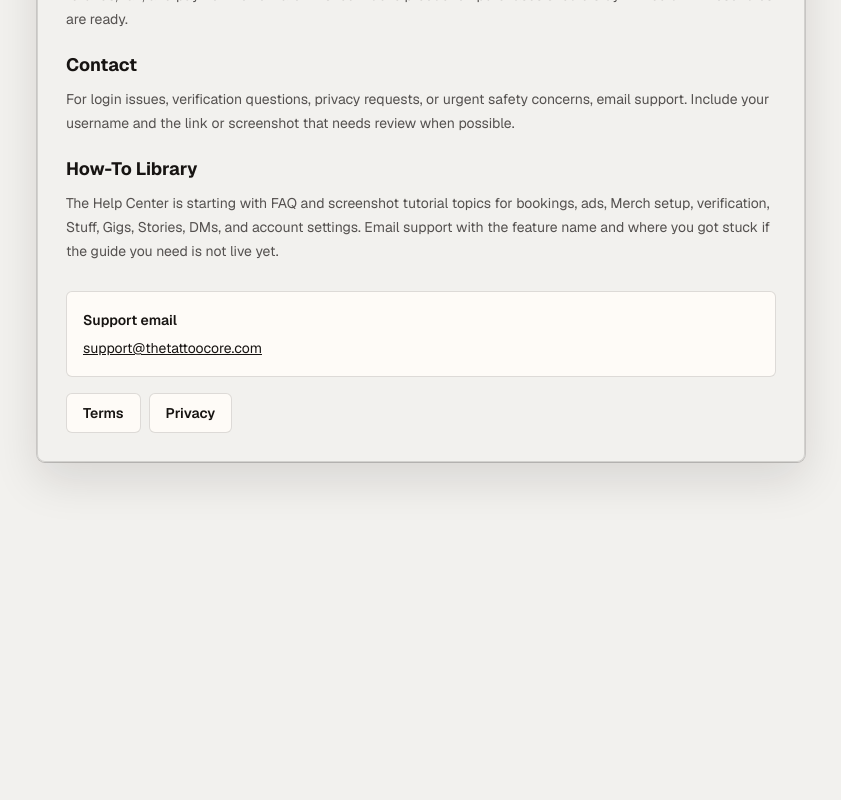
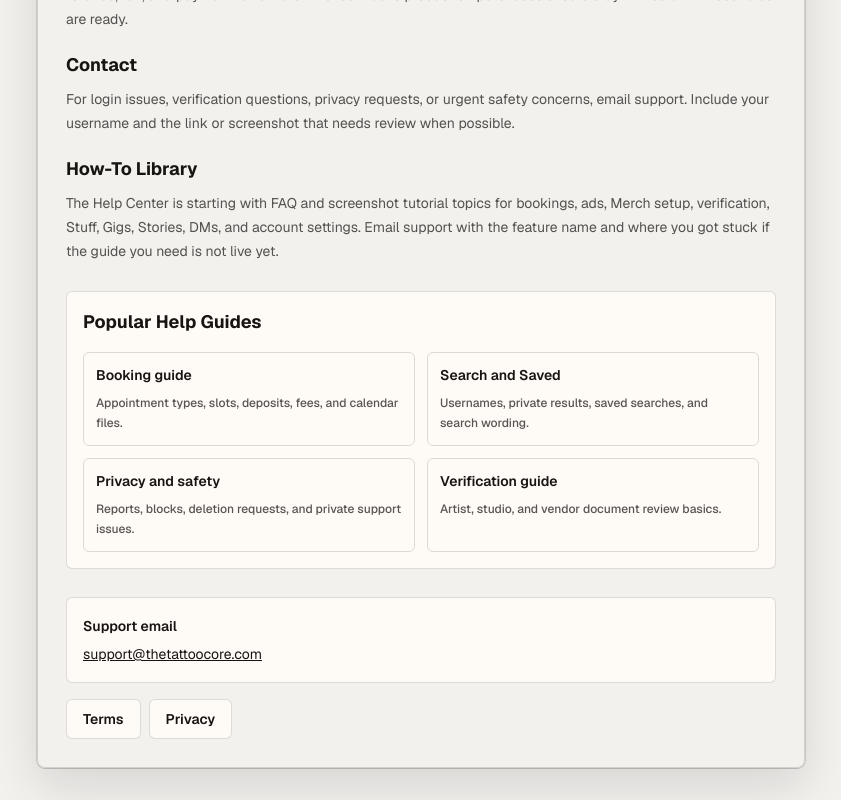
Before and after one commit to lobosdesigns/thetattoocore, a Next.js app: page /support in a window 1280 px wide. Shown: the part 986-1786 px from the top of the page, without its empty margins (219-1060 px from the left). Before the commit the page ends 1480 px from the top, so only its background shows below. Built offline with nearby package versions, Linux system fonts and the light colour scheme; no server answers.

Commit message:
Link popular help guides from support

```diff
--- a/scripts/smoke-public-routes.mjs
+++ b/scripts/smoke-public-routes.mjs
@@ -368,6 +368,10 @@ const checks = [
       "Merch checkout is limited during launch",
       "How-To Library",
       "FAQ and screenshot tutorial topics",
+      "Popular Help Guides",
+      "/help/booking-appointments",
+      "/help/privacy-safety-support",
+      "/help/verification-documents",
       "support@thetattoocore.com",
       'href="/terms"',
       'href="/privacy"',
--- a/src/app/support/page.tsx
+++ b/src/app/support/page.tsx
@@ -65,6 +65,29 @@ const quickActions = [
   },
 ] as const;
 
+const guideLinks = [
+  {
+    body: "Appointment types, slots, deposits, fees, and calendar files.",
+    href: "/help/booking-appointments",
+    label: "Booking guide",
+  },
+  {
+    body: "Usernames, private results, saved searches, and search wording.",
+    href: "/help/search-saved-people",
+    label: "Search and Saved",
+  },
+  {
+    body: "Reports, blocks, deletion requests, and private support issues.",
+    href: "/help/privacy-safety-support",
+    label: "Privacy and safety",
+  },
+  {
+    body: "Artist, studio, and vendor document review basics.",
+    href: "/help/verification-documents",
+    label: "Verification guide",
+  },
+] as const;
+
 export default function SupportPage() {
   return (
     <main className="ttc-page min-h-screen px-4 py-8">
@@ -117,6 +140,24 @@ export default function SupportPage() {
             ))}
           </div>
 
+          <section className="ttc-surface mt-7 rounded-md border p-4">
+            <h2 className="text-lg font-bold">Popular Help Guides</h2>
+            <div className="mt-4 grid gap-3 sm:grid-cols-2">
+              {guideLinks.map((guide) => (
+                <Link
+                  className="rounded-md border border-[var(--card-rim)] bg-[var(--surface-subtle)] p-3 text-sm font-semibold hover:border-[var(--gold)]"
+                  href={guide.href}
+                  key={guide.href}
+                >
+                  <span className="block">{guide.label}</span>
+                  <span className="mt-2 block text-xs font-medium leading-5 text-[var(--muted)]">
+                    {guide.body}
+                  </span>
+                </Link>
+              ))}
+            </div>
+          </section>
+
           <div className="ttc-surface mt-7 rounded-md border p-4 text-sm leading-6 text-[var(--muted)]">
             <p className="font-semibold">Support email</p>
             <a className="mt-1 block underline" href={`mailto:${supportEmail}`}>
```
